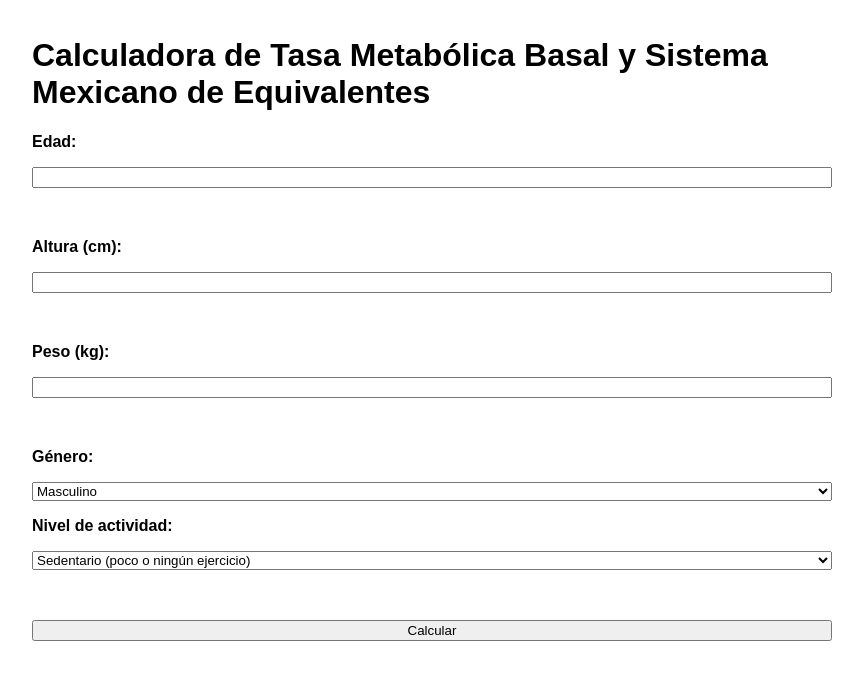
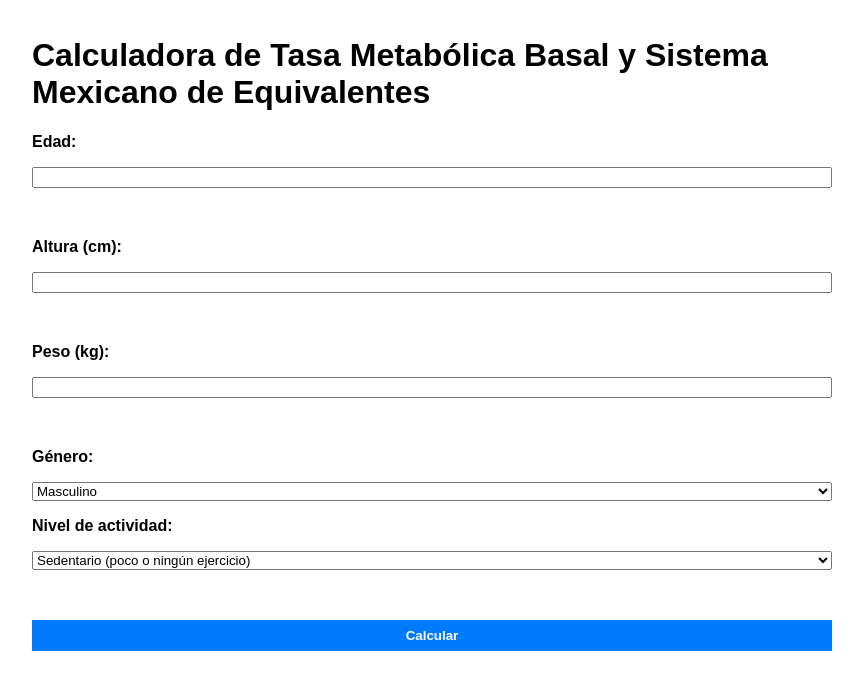
Before and after one commit to shaloma/isarga-SME, a plain HTML site: page index.html in a window 1280 px wide. Shown: the whole page, without its empty margins (208-1071 px from the left). Drawn offline with Linux system fonts and the light colour scheme.

Commit message:
There was a change of input instead of button and no longer showed the lue button. Fixed, hopefully.

```diff
--- a/index.html
+++ b/index.html
@@ -32,7 +32,7 @@
       <option value="1.9">Extra activo (ejercicio muy intenso, trabajo físico o entrenamiento dos veces al día)</option>
     </select>
     <br>
-    <input type="submit" value="Calcular">
+    <button type="submit">Calcular</button>
   </form>
   <div id="result"></div>
   <script src="script.js"></script>
```
